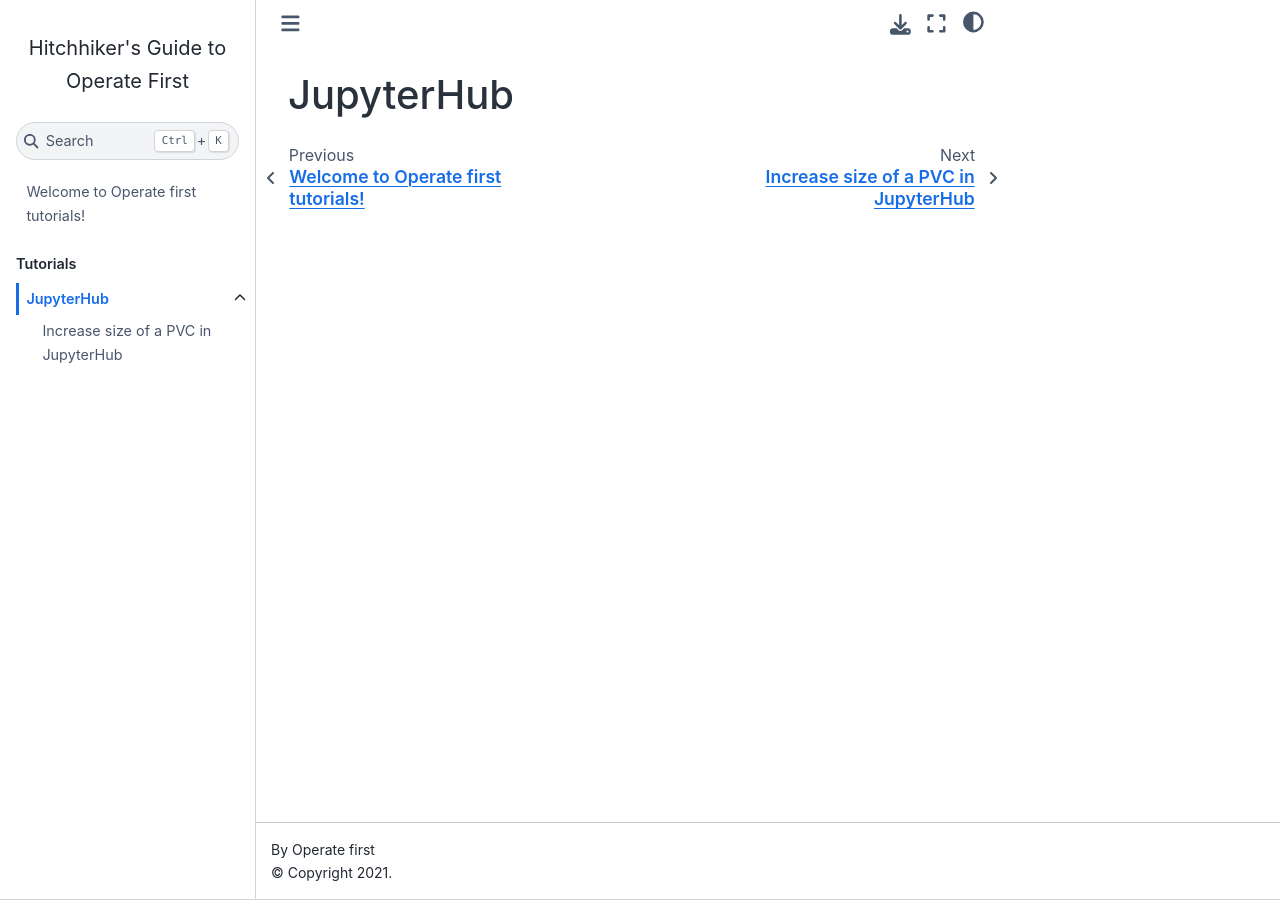
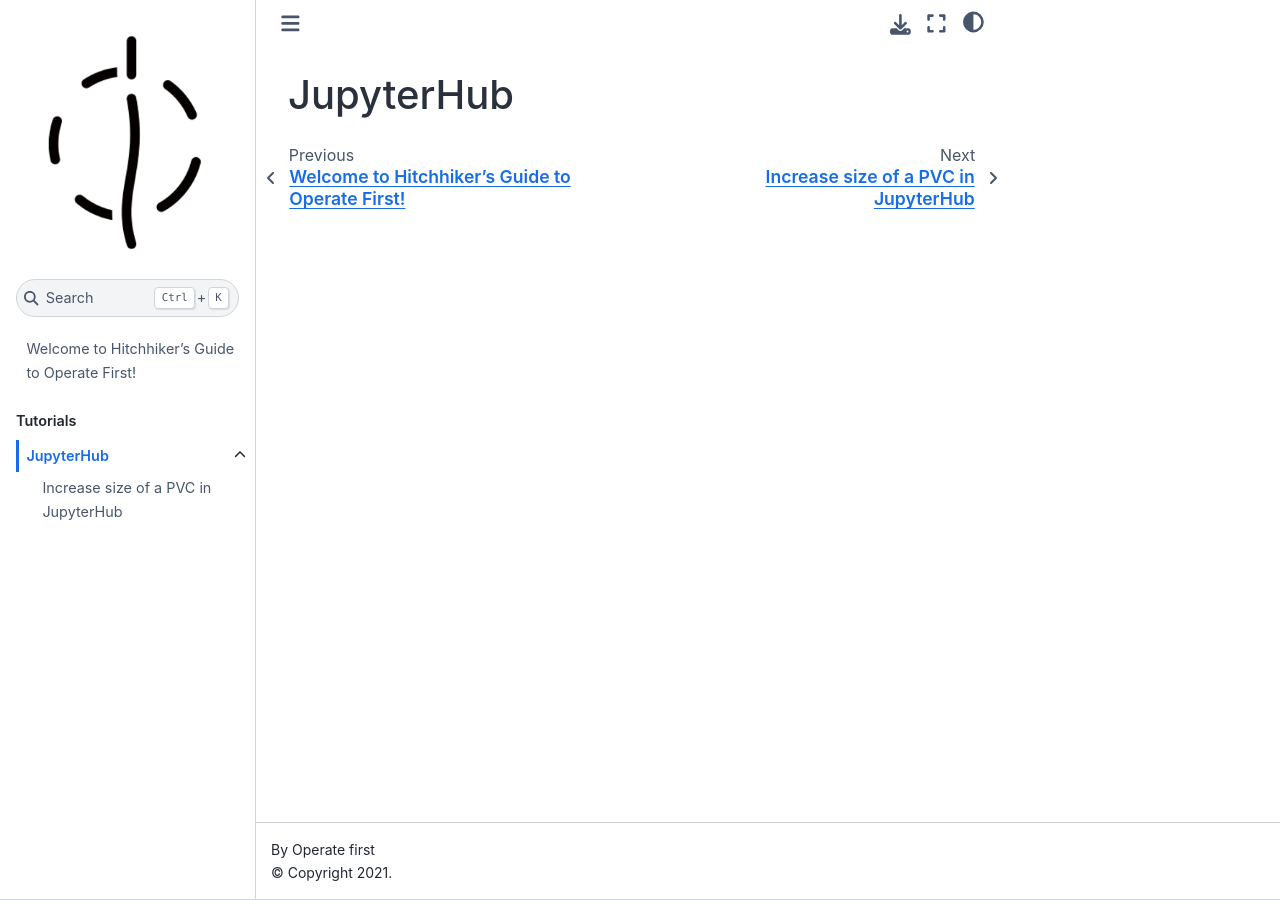
Before and after one commit to operate-first/hitchhikers-guide, a Jupyter Book: the page built from pages/jupyterhub.ipynb, in a window 1280 px wide. Built offline with Jupyter Book 1.0.4 settings and Sphinx 7.4.7 and the Sphinx Book theme 1.1.4, drawn with Linux system fonts in a browser that asks for light colours.

Commit message:
feat: created first jupyter-book guide (#3)
Signed-off-by: Michal Drla <mdrla@redhat.com>

```diff
--- a/_config.yml
+++ b/_config.yml
@@ -1,12 +1,12 @@
 title: Hitchhiker's Guide to Operate First
 author: "Operate first"
 copyright: "2021"
-logo: static/img/icon.png
+logo: img/icon.png
 execute:
   execute-notebooks: "off"
 only_build_toc_files: true
 html:
-  favicon: static/img/favicon.png
+  favicon: img/favicon.png
 repository:
   url: https://github.com/operate-first/hitchhikers-guide
   branch: main
```
Also changed, not shown: README.md (+1 -1 lines), img/pvc_increase_request.png (added), pages/increase_pvc_size.ipynb, pages/index.ipynb, 2 other files.
